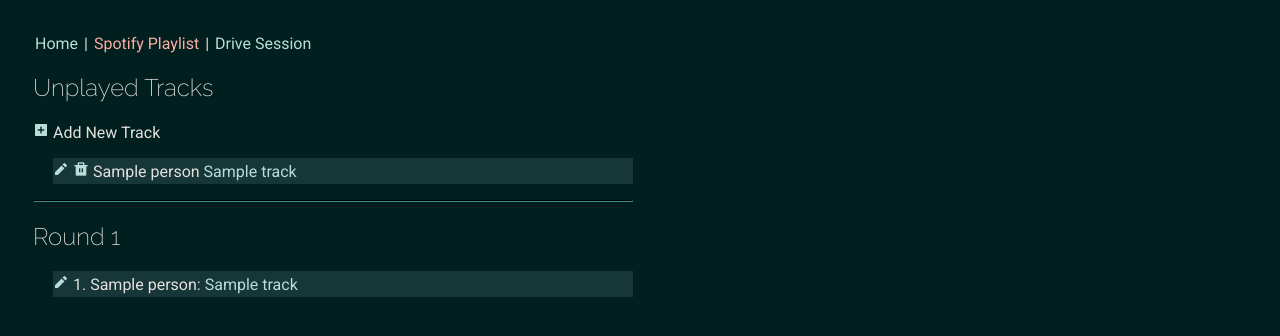
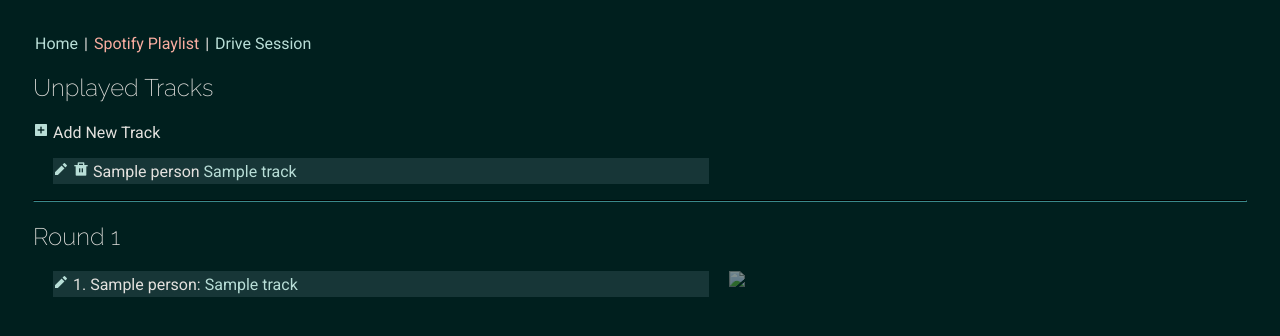
Before and after one commit to SaraBee/MCGJ, a Flask app: template mcgj/templates/session_detail.html in a window 1280 px wide. Shown: the top 336 px of the page. Run offline with Flask 2, Linux system fonts and the light colour scheme; the template is opened without the code that fills it: most values are stand-ins (such as "Sample title", 1, 10 or a date in 2020).

Commit message:
add album artwork to rounds

```diff
--- a/mcgj/static/css/style.css
+++ b/mcgj/static/css/style.css
@@ -28,10 +28,13 @@ a.icon-btn { color: var(--powder); }
 a.icon-btn:visited { color: var(--powder); }
 a.icon-btn:hover { color: var(--bluebell); }
 
+a.art-link:hover { background: var(--jungle); }
+
 a.nav { padding: 5px 2px; }
 
 ul {
         list-style-type: none;
+        margin-block-start: 0;
         padding-inline-start: 20px;
 }
 
@@ -44,6 +47,7 @@ ul.session-list > li {
 ul.track-list > li {
         padding: 3px 0 3px 3.5em;
         text-indent: -3.5em;
+        width: 600px;
 }
 
 li.odd { background: var(--light-jungle); }
@@ -51,10 +55,12 @@ li:hover { background: var(--slate); }
 
 hr { border-color: var(--light-jungle); }
 
-.session { width: 600px; }
+.round { display: flex; }
+.artwork { flex: 1; margin-left: 20px; min-width: 450px; max-width: 700px;}
 
 .action-btn {
         display: inline-block;
+        margin: 1em 0;
         background-color: var(--light-jungle);
         border: none;
         border-radius: 2px;
@@ -67,3 +73,5 @@ hr { border-color: var(--light-jungle); }
 }
 
 .action-btn:hover { background: var(--slate); }
+.album-cover { opacity: 0.5; }
+.album-cover:hover { opacity: 1; }
--- a/mcgj/templates/session_detail.html
+++ b/mcgj/templates/session_detail.html
@@ -2,7 +2,6 @@
 {% block title %}{{session.name}} – Round {{session.current_round}} {% endblock %}
 
 {% block content %}
-<div class="session">
 <h1>{{session.name}}</h1>
 
 {% if is_driving %}
@@ -39,6 +38,8 @@
 
 {% for round_num, round_tracks in played.items()|reverse %}
 <h2>Round {{round_num}}</h2>
+<div class="round">
+    <div class="tracks">
         <ul class="track-list">
             {% for track in round_tracks %}
             {% if is_driving %}
@@ -48,6 +49,16 @@
             {% endif %}
         {% endfor %}
         </ul>
+    </div>
+    <div class="artwork">
+        {% for track in round_tracks %}
+        {% if track.art_url %}
+        <a class="art-link" href="{{track.url}}">
+            <img class="album-cover" src="{{track.art_url}}" width="100"/>
+        </a>
+        {% endif %}
         {% endfor %}
     </div>
+</div>
+{% endfor %}
 {% endblock %}
```
Also changed, not shown: mcgj/mcgj.py (+7 -3 lines), mcgj/spotify.py (+14 -4 lines). Lines whose indentation alone changed are shown as unchanged.
